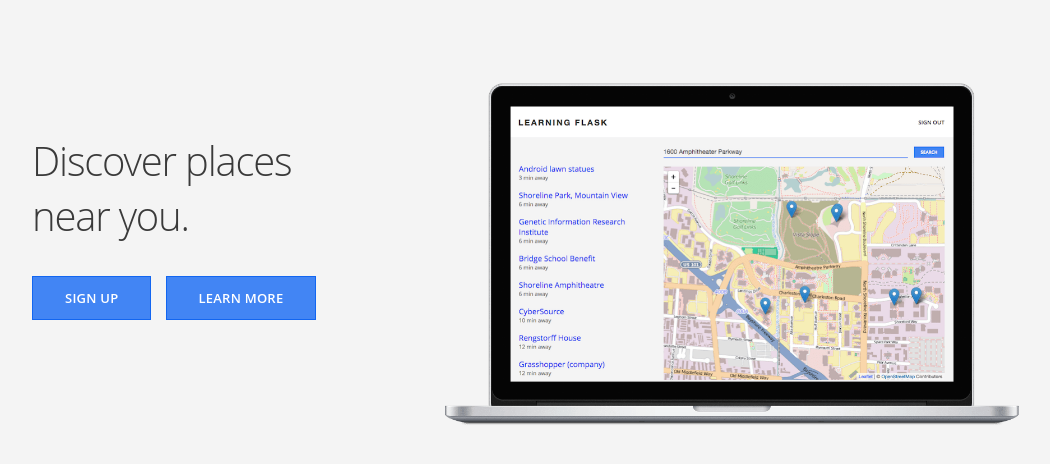
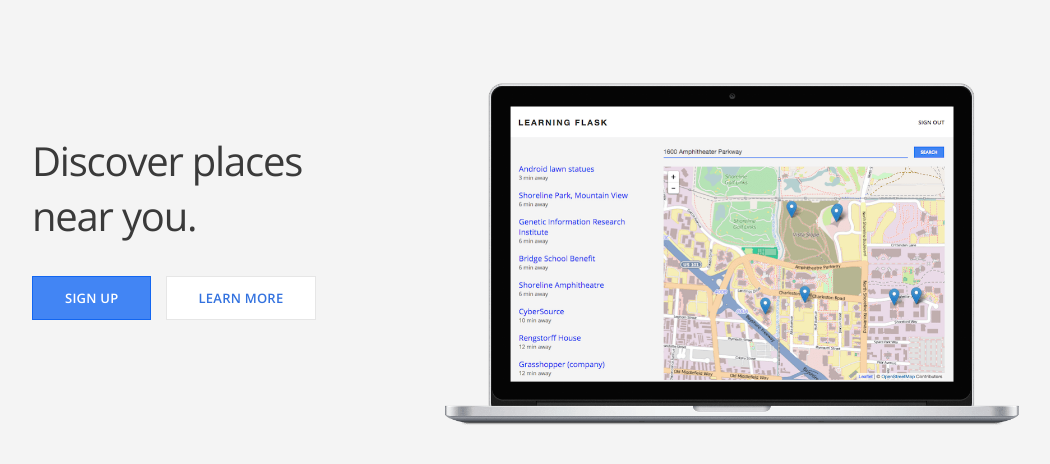
Before and after one commit to Jharrison23/Flask-Location-Application, a Flask app: page / in a window 1280 px wide. Shown: the part 50-514 px from the top of the page, without its empty margins (108-1158 px from the left). Run offline with Flask 2, Linux system fonts and the light colour scheme; some web fonts are replaced.

Commit message:
Updated code to match tutorial

```diff
--- a/routes.py
+++ b/routes.py
@@ -4,7 +4,7 @@
 # Create and store a useable instance of the flask class
 app = Flask(__name__)
 
-# Map the URL "/" to the python function index
+# Map the URL "/" to the python function index which opens index.html
 @app.route("/")
 
 # The python function index uses the flask function render template to render index.html
@@ -12,6 +12,14 @@
 def index():
     return render_template("index.html")
 
+# Map the URL '/about' to the python funciton about which opens about.html
+@app.route("/about")
+
+# Function to return the page about.html
+def about():
+    return render_template("about.html")
+
+
 # app.run, runs the app on a local server
 # debug true flag allows us to see any error messages
 if __name__ == "__main__":
--- a/templates/index.html
+++ b/templates/index.html
@@ -5,13 +5,13 @@
     <div class="container">
 
       <div class="section-content">
-                <h2> Discover places near you.</h2>
-                <a href="#" class="btn-primary">Sign Up</a>
-                <a href="{{ url_for('about') }}" class="btn-primary">Learn More</a>
+        <h2>Discover places near you.</h2>
+        <a href="#" class="btn-primary">Sign up</a>
+        <a href="{{ url_for('about') }}" class="btn-secondary">Learn more</a>
       </div>
 
       <div class="section-device">
-                <img src="static/img/device.png" />
+        <img src="static/img/device.png">
       </div>
 
       <div class="clearfix"></div>
--- a/templates/layout.html
+++ b/templates/layout.html
@@ -1,8 +1,7 @@
 <!DOCTYPE html>
-<!-- -->
 <html>
   <head>
-        <link href='http://fonts.google.apis.com/css?family=Open+Sans:300,400,600' rel='stylesheet'>
+    <link href='http://fonts.googleapis.com/css?family=Open+Sans:300,400,600' rel='stylesheet'>
     <link href="{{ url_for('static', filename='css/main.css') }}" rel="stylesheet">
   </head>
   <body>
@@ -10,7 +9,6 @@
       <div class="container">
         <h1 class="title">Learning Flask</h1>
       </div>
-
     </header>
 
     {% block content %}
```
Also changed, not shown: static/img/img/device.png (deleted), 4 other files. Lines whose indentation alone changed are shown as unchanged.
